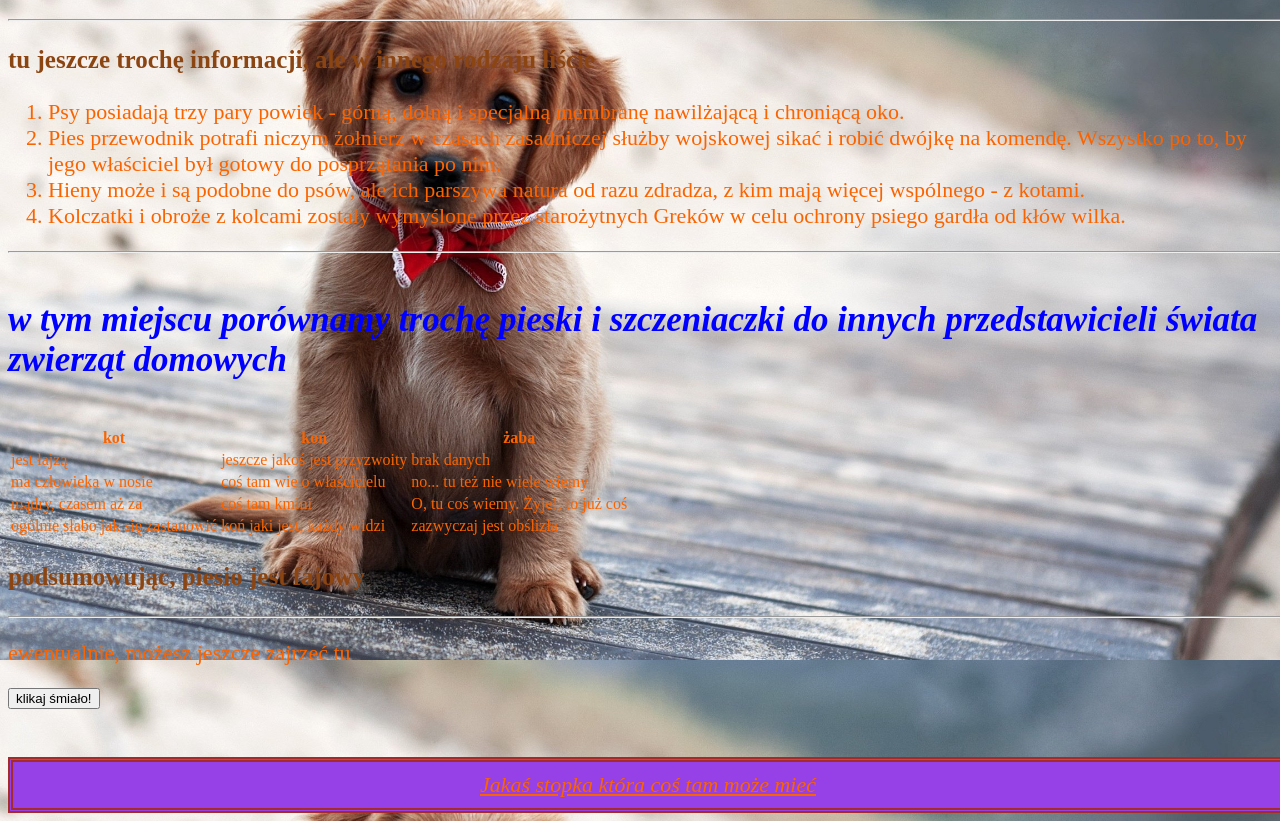
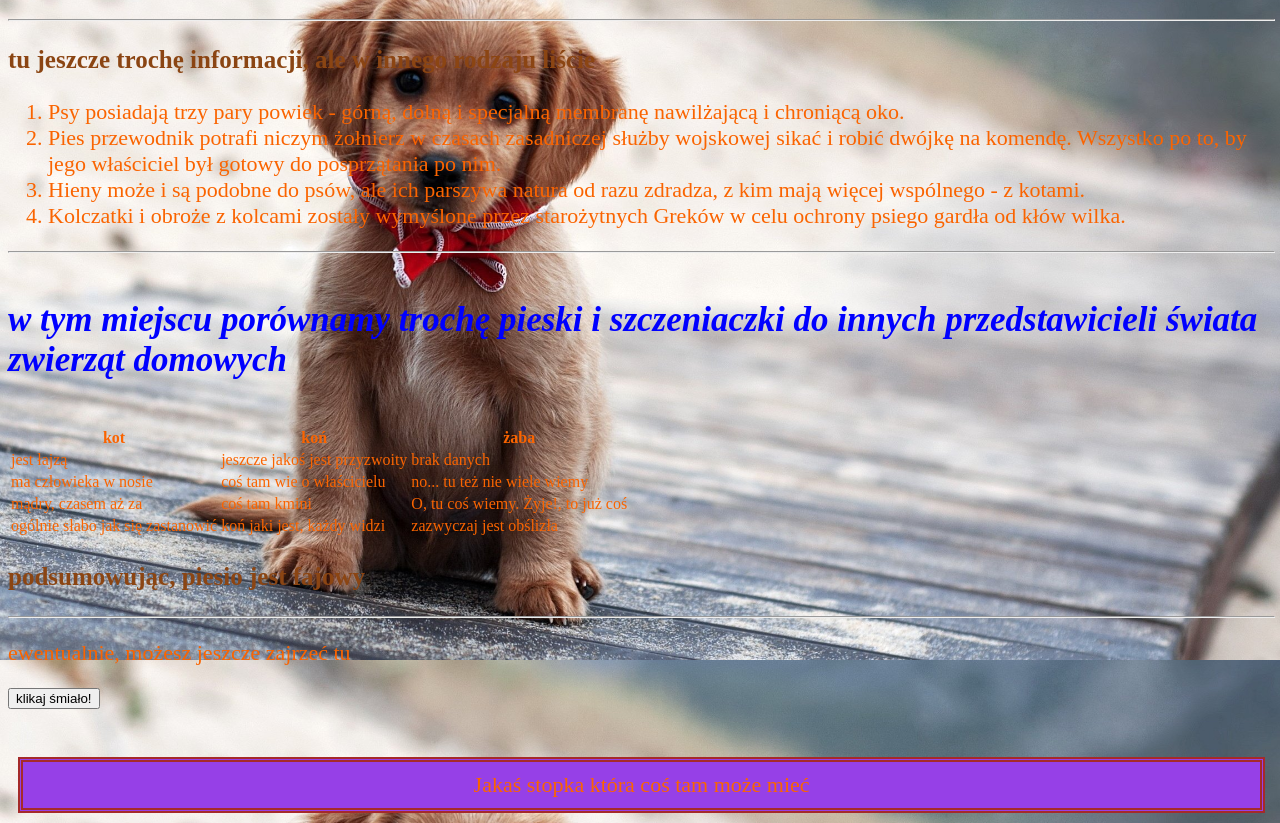
Before and after one commit to kasprovski/zadanie-dodatkowe, a plain HTML site: page index.html in a window 1280 px wide. Shown: the part 2540-3363 px from the top of the page. Drawn offline with Linux system fonts and the light colour scheme; files whose address does not match are found by name.

Commit message:
małe zmiany, które oczywiście po dopchnięciu zauważyłem'
sds

git push

```diff
--- a/css/style.css
+++ b/css/style.css
@@ -1,8 +1,7 @@
 body{
-    width: 100%;
+    width: 99%;
     background-image: url(../images/tlo.jpg);
     background-size: cover;
-    background-position: center;
     background-attachment: fixed;
     color: rgb(250, 100, 0);
     font-size: 22px;
@@ -67,11 +66,9 @@ ul .start, ul .ciekawostki, ul .filmik, ul .porownanie {
 }
 
 
-.footer {
+footer {
     border: 5px double brown;
-    right: 10;
-    bottom: 0;
-    left: 10;
+    margin:0 10 10 10;
     padding: 10px;
     background-color: rgb(150, 64, 231);
     text-align: center;
--- a/index.html
+++ b/index.html
@@ -148,7 +148,7 @@
 
     <br>
 
-    <div class="footer"><i><u>Jakaś stopka która coś tam może mieć</i></u></div>
+    <footer>Jakaś stopka która coś tam może mieć</footer>
 
 </body>
 
```
